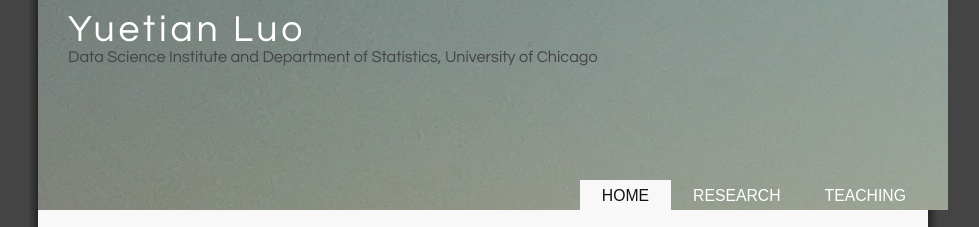
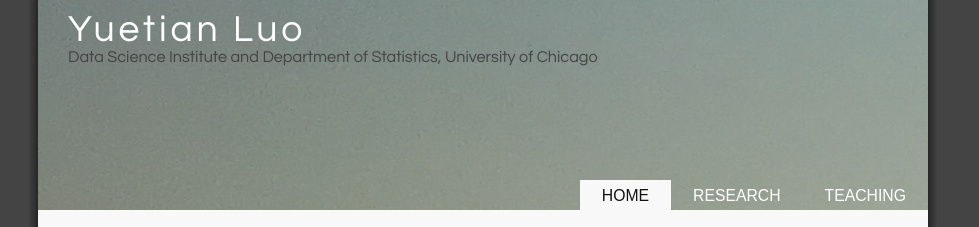
Before and after one commit to yuetianluo/yuetianluo.github.io, a plain HTML site: page index.html in a window 1280 px wide. Shown: the top 227 px of the page, without its empty margins (157-1136 px from the left). Drawn offline with Linux system fonts and the light colour scheme; grey boxes are pictures that could not be loaded.

Commit message:
change files

```diff
--- a/style/style.css
+++ b/style/style.css
@@ -84,7 +84,7 @@ ol li
   background: url(back.png) repeat-x;}
 
 #logo
-{ width: 910px;
+{ width: 890px;
   position: relative;
   height: 210px;
   background: url(mylogo.JPG) no-repeat;}
```
